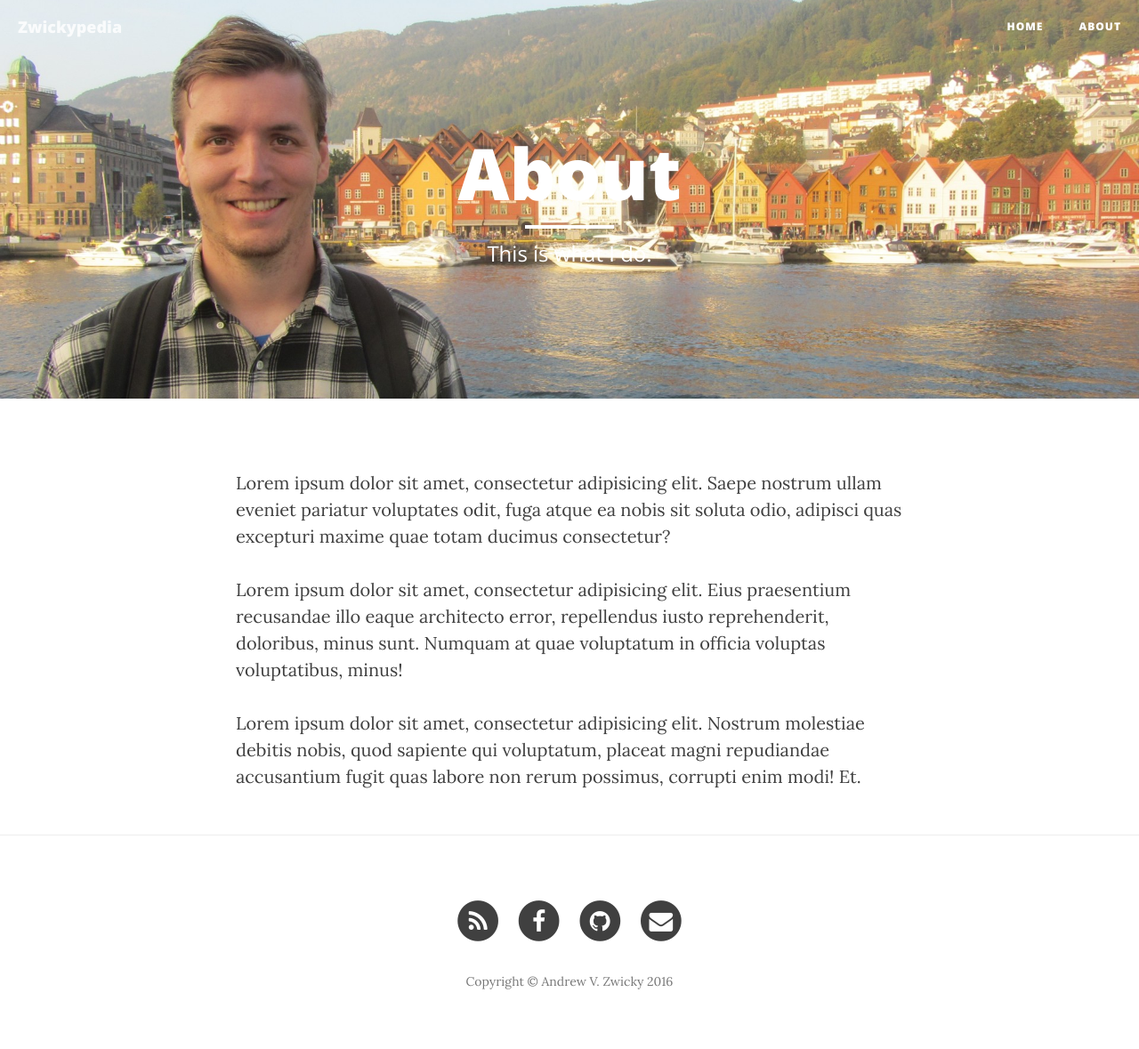
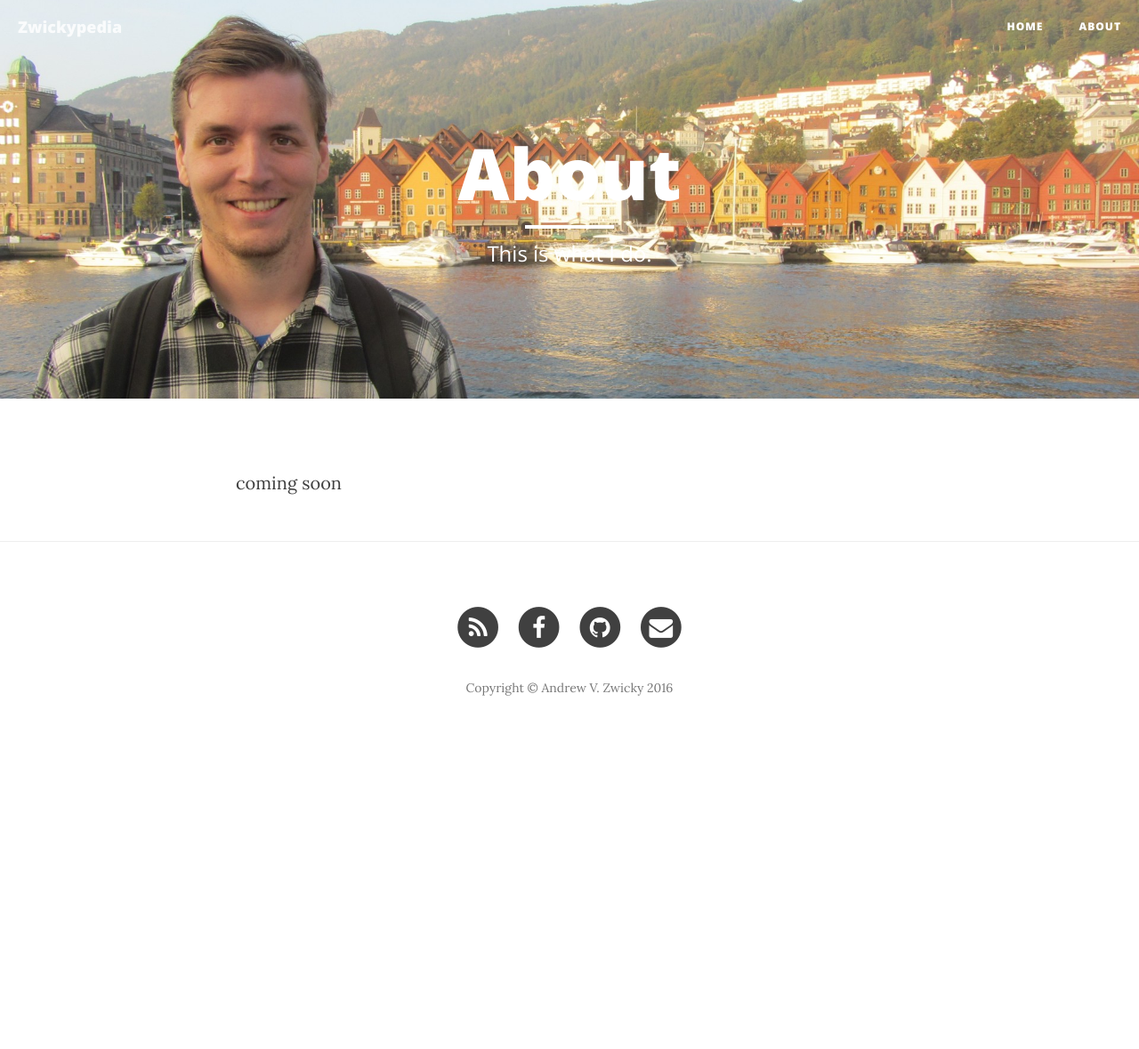
Before and after one commit to garth5689/garth5689.github.io, a Jekyll site: the page built from about.html, in a window 1280 px wide. Shown: the whole page at 89% size. Built offline with Jekyll 4.4.1, drawn with Linux system fonts in a browser that asks for light colours; nearby versions of some CDN libraries; after the commit the page ends 900 px from its top, so only the background shows below that.

Commit message:
Update about.html

```diff
--- a/about.html
+++ b/about.html
@@ -5,8 +5,4 @@
 header-img: "img/about-bg.jpg"
 ---
 
-<p>Lorem ipsum dolor sit amet, consectetur adipisicing elit. Saepe nostrum ullam eveniet pariatur voluptates odit, fuga atque ea nobis sit soluta odio, adipisci quas excepturi maxime quae totam ducimus consectetur?</p>
-
-<p>Lorem ipsum dolor sit amet, consectetur adipisicing elit. Eius praesentium recusandae illo eaque architecto error, repellendus iusto reprehenderit, doloribus, minus sunt. Numquam at quae voluptatum in officia voluptas voluptatibus, minus!</p>
-
-<p>Lorem ipsum dolor sit amet, consectetur adipisicing elit. Nostrum molestiae debitis nobis, quod sapiente qui voluptatum, placeat magni repudiandae accusantium fugit quas labore non rerum possimus, corrupti enim modi! Et.</p>
+<p>coming soon</p>
```
